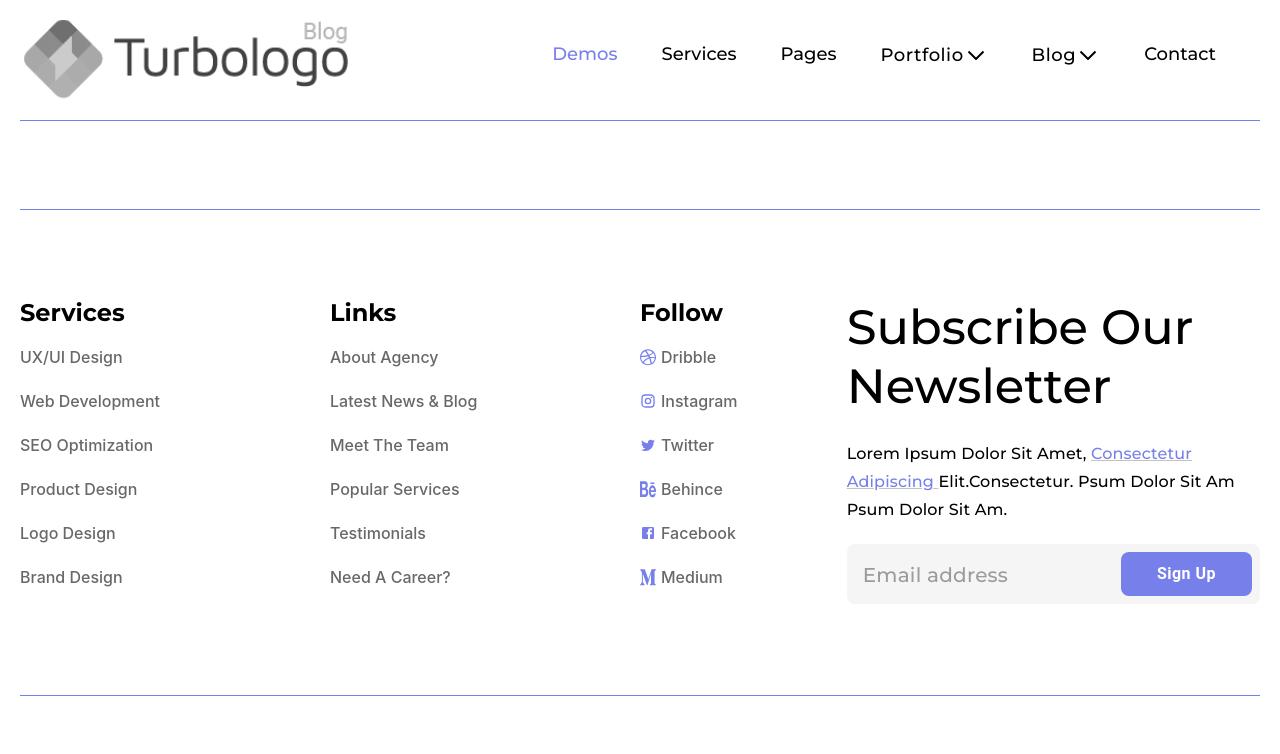
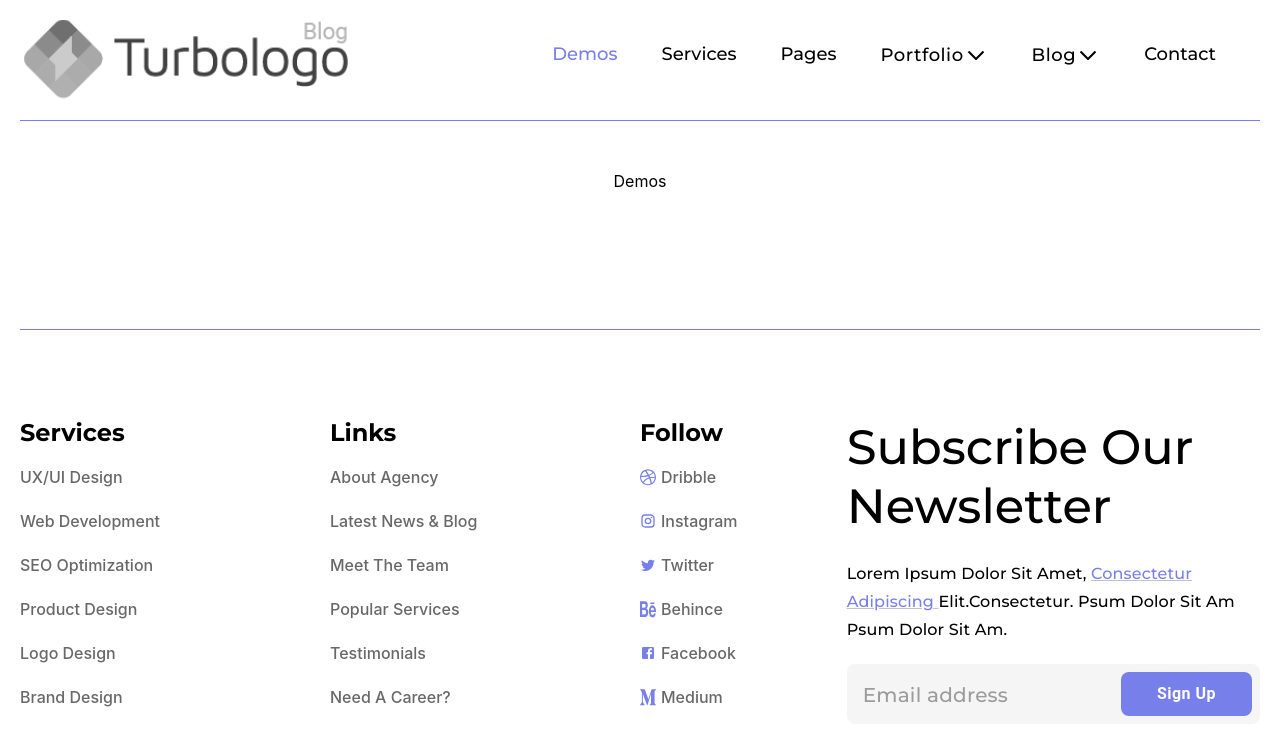
Before and after one commit to olehkl1apko/creative-agency-reactjs-app, a React (Create React App) app: page /demos in a window 1280 px wide. Shown: the top 754 px of the page. Built offline with nearby package versions, Linux system fonts and the light colour scheme.

Commit message:
ADD: other empty pages

```diff
--- a/src/App.jsx
+++ b/src/App.jsx
@@ -3,6 +3,9 @@ import { BrowserRouter, Routes, Route } from "react-router-dom";
 import { Header, Footer } from "./components";
 import HomePage from "./pages/HomePage";
 import ContactPage from "./pages/ContactPage";
+import DemosPage from "./pages/DemosPage";
+import PagePage from "./pages/PagesPage";
+import ServicesPage from "./pages/ServicesPage";
 
 const App = () => {
   return (
@@ -11,9 +14,9 @@ const App = () => {
 
       <Routes>
         <Route path="/" element={<HomePage />} />
-        {/* <Route path="/demos" element={<DemosPage />} /> */}
-        {/* <Route path="/services" element={<ServicesPage />} /> */}
-        {/* <Route path="/pages" element={<PagePage />} /> */}
+        <Route path="/demos" element={<DemosPage />} />
+        <Route path="/services" element={<ServicesPage />} />
+        <Route path="/pages" element={<PagePage />} />
         <Route path="/contact" element={<ContactPage />} />
       </Routes>
 
--- /dev/null
+++ b/src/pages/DemosPage.jsx
@@ -0,0 +1,7 @@
+import { Box } from "@mui/material";
+
+const DemosPage = () => {
+  return <Box sx={{ margin: "50px", textAlign: "center" }}>Demos</Box>;
+};
+
+export default DemosPage;
--- /dev/null
+++ b/src/pages/PagesPage.jsx
@@ -0,0 +1,9 @@
+
+
+import { Box } from '@mui/material'
+
+const PagePage = () => {
+  return <Box sx={{ margin: '50px', textAlign: 'center' }}>Pages</Box>
+}
+
+export default PagePage
--- /dev/null
+++ b/src/pages/ServicesPage.jsx
@@ -0,0 +1,7 @@
+import { Box } from "@mui/material";
+
+const ServicesPage = () => {
+  return <Box sx={{ margin: "50px", textAlign: "center" }}>Services</Box>;
+};
+
+export default ServicesPage;
```
